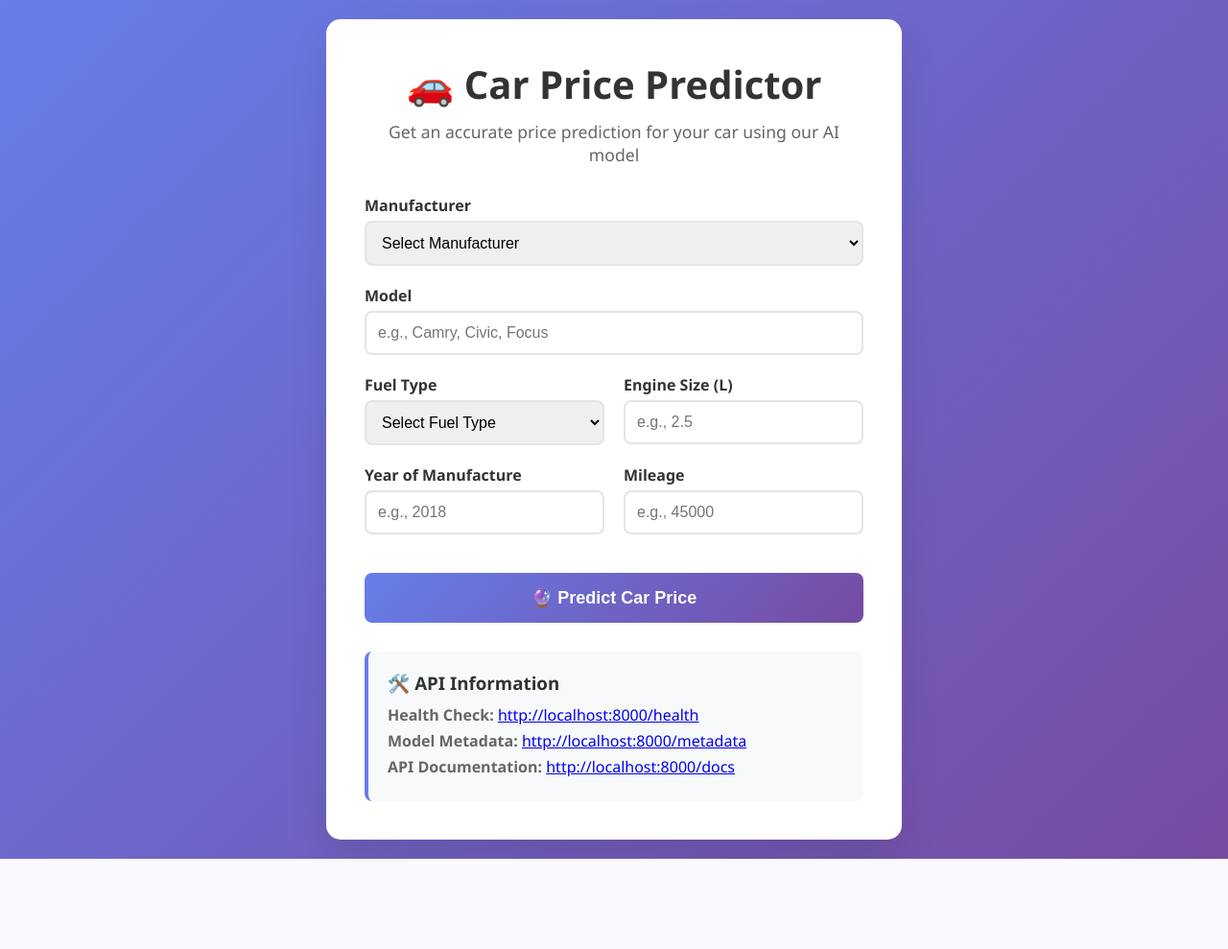
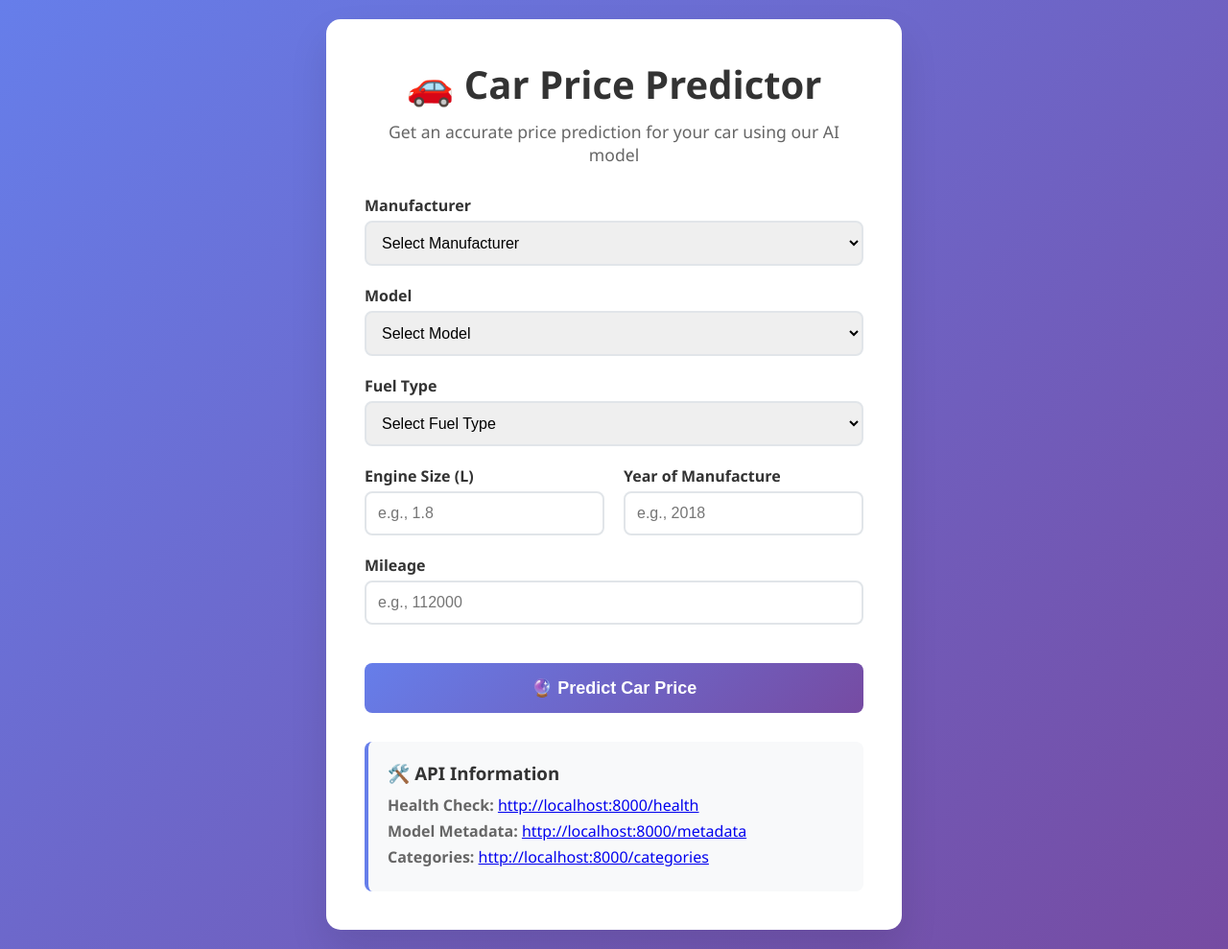
Before and after one commit to ssharm10/modelops, a FastAPI app: page / in a window 1280 px wide. Shown: the whole page at 96% size. Before the commit the page ends 895 px from the top, so only its background shows below. Run offline with FastAPI, Linux system fonts and the light colour scheme; parts of the project's set-up code (start-up, migrations or seed data) failed here and were passed over.

Commit message:
Debug HTML

```diff
--- a/main.py
+++ b/main.py
@@ -5,32 +5,40 @@ from fastapi import FastAPI
 from fastapi.responses import HTMLResponse
 from fastapi.staticfiles import StaticFiles
 import os
+from fastapi.middleware.cors import CORSMiddleware
 
 # Load the pre-trained model
-model = joblib.load("model.pkl")
+model = joblib.load("../../../../models/model.pkl")
 
 # Create FastAPI app
 app = FastAPI(title="Car Price Prediction API", version="1.0.0")
 
+# Add CORS middleware to prevent the browser from blocking requests
+app.add_middleware(
+    CORSMiddleware,
+    allow_origins=["*"],
+    allow_credentials=True,
+    allow_methods=["*"],
+    allow_headers=["*"],
+)
 # Create health check endpoint
 @app.get("/health")
 def health_check():
     return {"status": "healthy"}
 
-# Create model metadata endpoint
-@app.get("/metadata")
-def get_metadata():
-    return {
-        "model_info": "Car Price Prediction Model",
-        "model_type": type(model.named_steps["model"]).__name__,
-        #"model_parameters": {k: str(v) for k, v in model.named_steps["model"].get_params().items()},
-        "features":  list(model.feature_names_in_)
-    }
-# Create prediction endpoint
+# Define valid manufacturer-model combinations
+VALID_COMBINATIONS = {
+    "BMW": ["M5", "X3", "Z4"],
+    "Ford": ["Fiesta", "Focus", "Mondeo"],
+    "Porsche": ["718 Cayman", "911", "Cayenne"],
+    "Toyota": ["Prius", "RAV4", "Yaris"],
+    "VW": ["Golf", "Passat", "Polo"]
+}
+
+#Create prediction endpoint
 @app.post("/predict")
 def predict_car_price(payload_dict: dict):
-
-#Extract features from input dictionary
+    # Extract features from input dictionary
     manufacturer = str(payload_dict["Manufacturer"]).strip()
     model_name = str(payload_dict["Model"]).strip()
     fuel = str(payload_dict["Fuel type"]).strip()
@@ -38,13 +46,23 @@ def predict_car_price(payload_dict: dict):
     year = int(payload_dict["Year of manufacture"])
     mileage = float(payload_dict["Mileage"])
 
-# Derived features (expected by training pipeline)
+    # Validate manufacturer-model combination
+    if manufacturer not in VALID_COMBINATIONS:
+        return {"error": f"Invalid manufacturer: {manufacturer}"}
+
+    if model_name not in VALID_COMBINATIONS[manufacturer]:
+        return {
+            "error": f"Invalid combination: {manufacturer} does not make {model_name}. "
+                    f"Valid models for {manufacturer} are: {', '.join(VALID_COMBINATIONS[manufacturer])}"
+        }
+
+    # Derived features (expected by training pipeline)
     CURRENT_YEAR = 2025
     age = max(CURRENT_YEAR - year, 0)
     mileage_per_year = mileage / max(age, 1)
     vintage = int(age >= 20)
 
-# Create single-row dataframe with all features needed by the model to make the prediction
+    # Create single-row dataframe with all features needed by the model
     row = {
         "Manufacturer": manufacturer,
         "Model": model_name,
@@ -76,3 +94,39 @@ def read_root():
     with open(html_path, "r") as f:
         html_content = f.read()
     return HTMLResponse(content=html_content)
+
+#Create Categories endpoint
+@app.get("/categories")
+def get_categories():
+    """
+    Get available categories for categorical features only
+    """
+    try:
+        preprocessor = model.named_steps['preprocessor']
+        categories_dict = {}
+
+        # Iterate through transformers to find categorical features
+        for name, transformer, columns in preprocessor.transformers_:
+            # Check if transformer has categories (for categorical features)
+            if hasattr(transformer, 'categories_'):
+                for i, col in enumerate(columns):
+                    categories_dict[col] = [str(cat) for cat in transformer.categories_[i]]
+
+            # Check if it's a Pipeline with steps
+            elif hasattr(transformer, 'named_steps'):
+                for step_name, step in transformer.named_steps.items():
+                    if hasattr(step, 'categories_'):
+                        for i, col in enumerate(columns):
+                            categories_dict[col] = [str(cat) for cat in step.categories_[i]]
+
+        return {
+            "status": "success",
+            "categories": categories_dict
+        }
+
+    except Exception as e:
+        return {
+            "status": "error",
+            "message": str(e),
+            "categories": {}
+        }
--- a/templates/index.html
+++ b/templates/index.html
@@ -189,58 +189,61 @@
                 <label for="manufacturer">Manufacturer</label>
                 <select id="manufacturer" name="manufacturer" required>
                     <option value="">Select Manufacturer</option>
+                    <option value="BMW">BMW</option>
+                    <option value="Ford">Ford</option>
+                    <option value="Porsche">Porsche</option>
                     <option value="Toyota">Toyota</option>
-                    <option value="Honda">Honda</option>
-                    <option value="Ford">Ford</option>
-                    <option value="BMW">BMW</option>
-                    <option value="Mercedes-Benz">Mercedes-Benz</option>
-                    <option value="Audi">Audi</option>
-                    <option value="Volkswagen">Volkswagen</option>
-                    <option value="Nissan">Nissan</option>
-                    <option value="Hyundai">Hyundai</option>
-                    <option value="Kia">Kia</option>
-                    <option value="Mazda">Mazda</option>
-                    <option value="Subaru">Subaru</option>
-                    <option value="Lexus">Lexus</option>
-                    <option value="Infiniti">Infiniti</option>
-                    <option value="Acura">Acura</option>
+                    <option value="VW">VW</option>
                 </select>
             </div>
 
             <div class="form-group">
                 <label for="model">Model</label>
-                <input type="text" id="model" name="model" placeholder="e.g., Camry, Civic, Focus" required>
+                <select id="model" name="model" required>
+                    <option value="">Select Model</option>
+                    <option value="718 Cayman">718 Cayman</option>
+                    <option value="911">911</option>
+                    <option value="Cayenne">Cayenne</option>
+                    <option value="Fiesta">Fiesta</option>
+                    <option value="Focus">Focus</option>
+                    <option value="Golf">Golf</option>
+                    <option value="M5">M5</option>
+                    <option value="Mondeo">Mondeo</option>
+                    <option value="Passat">Passat</option>
+                    <option value="Polo">Polo</option>
+                    <option value="Prius">Prius</option>
+                    <option value="RAV4">RAV4</option>
+                    <option value="X3">X3</option>
+                    <option value="Yaris">Yaris</option>
+                    <option value="Z4">Z4</option>
+                </select>
+            </div>
+
+            <div class="form-group">
+                <label for="fuelType">Fuel Type</label>
+                <select id="fuelType" name="fuelType" required>
+                    <option value="">Select Fuel Type</option>
+                    <option value="Diesel">Diesel</option>
+                    <option value="Hybrid">Hybrid</option>
+                    <option value="Petrol">Petrol</option>
+                </select>
             </div>
 
             <div class="form-row">
                 <div class="form-group">
-                    <label for="fuelType">Fuel Type</label>
-                    <select id="fuelType" name="fuelType" required>
-                        <option value="">Select Fuel Type</option>
-                        <option value="Petrol">Petrol</option>
-                        <option value="Diesel">Diesel</option>
-                        <option value="Hybrid">Hybrid</option>
-                        <option value="Electric">Electric</option>
-                        <option value="Other">Other</option>
-                    </select>
+                    <label for="engineSize">Engine Size (L)</label>
+                    <input type="number" id="engineSize" name="engineSize" step="0.1" min="0.1" max="8.0" placeholder="e.g., 1.8" required>
                 </div>
 
-                <div class="form-group">
-                    <label for="engineSize">Engine Size (L)</label>
-                    <input type="number" id="engineSize" name="engineSize" step="0.1" min="0.1" max="8.0" placeholder="e.g., 2.5" required>
-                </div>
-            </div>
-
-            <div class="form-row">
                 <div class="form-group">
                     <label for="yearOfManufacture">Year of Manufacture</label>
                     <input type="number" id="yearOfManufacture" name="yearOfManufacture" min="1980" max="2025" placeholder="e.g., 2018" required>
                 </div>
+            </div>
 
             <div class="form-group">
                 <label for="mileage">Mileage</label>
-                    <input type="number" id="mileage" name="mileage" min="0" max="500000" placeholder="e.g., 45000" required>
-                </div>
+                <input type="number" id="mileage" name="mileage" min="0" max="500000" placeholder="e.g., 112000" required>
             </div>
 
             <button type="submit" class="predict-btn" id="predictBtn">
@@ -259,7 +262,7 @@
             <h3>🛠️ API Information</h3>
             <p><strong>Health Check:</strong> <a href="http://localhost:8000/health" target="_blank">http://localhost:8000/health</a></p>
             <p><strong>Model Metadata:</strong> <a href="http://localhost:8000/metadata" target="_blank">http://localhost:8000/metadata</a></p>
-            <p><strong>API Documentation:</strong> <a href="http://localhost:8000/docs" target="_blank">http://localhost:8000/docs</a></p>
+            <p><strong>Categories:</strong> <a href="http://localhost:8000/categories" target="_blank">http://localhost:8000/categories</a></p>
         </div>
     </div>
 
@@ -304,14 +307,23 @@
 
                 const data = await response.json();
 
+                // Check if there's an error in the response
+                if (data.error) {
+                    result.className = 'result error';
+                    result.innerHTML = `
+                        <h3>⚠️ Invalid Input</h3>
+                        <p>${data.error}</p>
+                    `;
+                    result.style.display = 'block';
+                } else {
                     // Show success result
                     result.className = 'result success';
                     result.innerHTML = `
                         <h3>🎉 Prediction Complete!</h3>
                         <p>Estimated Price: <strong>£${data.predicted_price.toLocaleString()}</strong></p>
-                    <small>This prediction is based on current market trends and car specifications</small>
                     `;
                     result.style.display = 'block';
+                }
 
             } catch (error) {
                 console.error('Error:', error);
```
Lines whose indentation alone changed are shown as unchanged.
